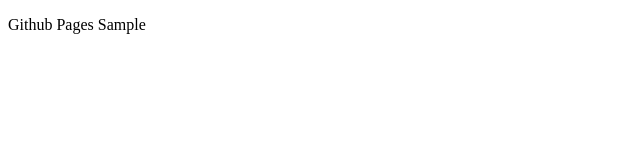
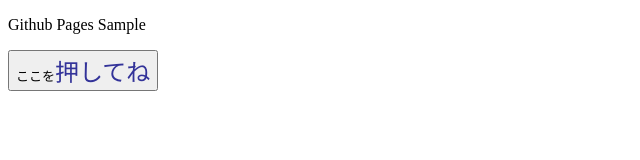
Before and after one commit to Curosiz/MakeKilldeathChatpalette, a plain HTML site: page index.html in a window 1280 px wide. Shown: the whole page, without its empty margins (0-640 px from the left). Drawn offline with Linux system fonts and the light colour scheme.

Commit message:
add button
サンプルボタンを追加

```diff
--- a/index.html
+++ b/index.html
@@ -5,6 +5,9 @@
     <body>
         <main>
             <p>Github Pages Sample</p>
+            <button type="button" name="aaa" value="aaa">
+                <font size="2">ここを</font><font size="5" color="#333399">押してね</font>
+            </button>
         </main>
         <script>
             console.log('GitHub Pages Sample');
```
